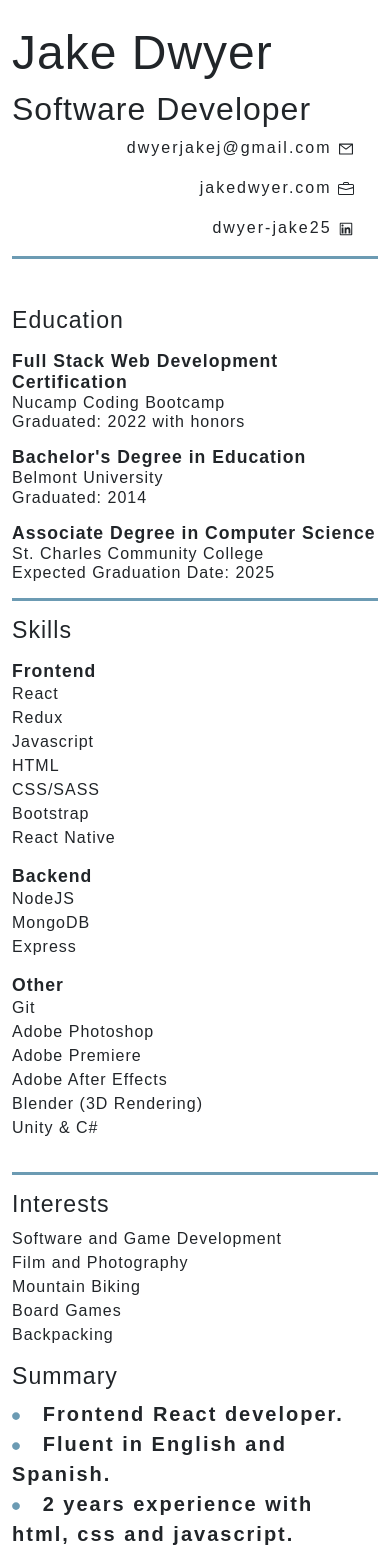
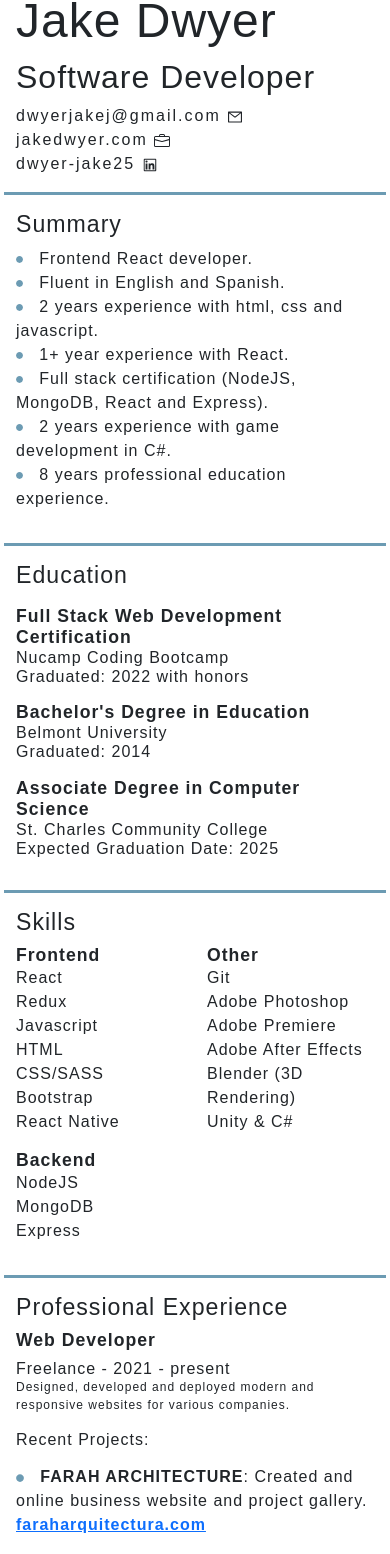
Before and after one commit to jdwyer6/portfolio-update-2022, a React (Create React App) app: page /resume in a window 390 px wide. Shown: the part 80-1634 px from the top of the page. Built offline with nearby package versions, Linux system fonts and the light colour scheme; a web font is replaced by a local one.

Commit message:
update resume and add responsive design

```diff
--- a/src/pages/ResumePage.js
+++ b/src/pages/ResumePage.js
@@ -6,7 +6,8 @@ import {BsBriefcase} from 'react-icons/bs';
 const ResumePage = () => {
     const mainColor = '#6C9BB3'
     return (
-        <Container className='d-flex justify-content-center flex-column'>
+        <>
+            <Container className='px-3 d-flex justify-content-center flex-column d-none d-md-block'>
                 <Row className='mt-5'>
                     <Col>
                         <h1 style={{fontSize: '3rem'}}>Jake Dwyer</h1>
@@ -18,8 +19,12 @@ const ResumePage = () => {
                         <p className='fw-normal mx-4 alt-font' style={{letterSpacing: '2px'}}>dwyer-jake25 <AiOutlineLinkedin /> </p>
                     </Col>
                 </Row>
+
                 <Row className='p-0 m-0' style={{borderBottom: `3px solid ${mainColor}`}}></Row>
+
                 <Row className='mt-5'>
+
+
                     <Col md='4' className='pe-md-5 resume-text'>
                         <h3>Education</h3>
                         <div className='resume-text resume-section'>
@@ -86,6 +91,7 @@ const ResumePage = () => {
                             </ul>
 
                     </Col>
+
                     <Col className='ps-md-5 resume-text'>
                         <h3>Summary</h3>
                         <ul className='resume-text' style={{listStyle: 'none', padding: 0}}>
@@ -97,6 +103,7 @@ const ResumePage = () => {
                             <li className='li-summary'><FaCircle style={{color: '#6C9BB3', width: '8px', height: '8px'}}/> &#160; 2 years experience with game development in C#.</li>
                             <li className='li-summary'><FaCircle style={{color: '#6C9BB3', width: '8px', height: '8px'}}/> &#160; 8 years professional education experience.</li>
                         </ul>
+
                         <div style={{borderTop: `3px solid ${mainColor}`}}></div>
                         <h3>Professional Experience</h3>
                         <h4 className='mb-2'>Web Developer</h4>
@@ -104,9 +111,9 @@ const ResumePage = () => {
                         <p>Designed, developed and deployed modern and responsive websites for various companies.</p>
                         <h6>Recent Projects:</h6>
                         <ul style={{listStyle: 'none', padding: 0}} className='resume-text'>
-                        <li><FaCircle style={{color: '#6C9BB3', width: '8px', height: '8px'}}/> &#160; FARAH ARCHITECTURE: Created and online business website and project gallery. <a target="_blank" href='https://www.faraharquitectura.com'>faraharquitectura.com</a></li>
-                        <li><FaCircle style={{color: '#6C9BB3', width: '8px', height: '8px'}}/> &#160; FLECKS APPLIANCE CENTER: Added efficiency to the business by creating a react application to develop a responsive search feature giving customers access to products and information which solved many issues in the company. <a target="_blank" href='https://www.flecksappliancecenter.com'>flecksappliancecenter.com</a></li>
-                        <li><FaCircle style={{color: '#6C9BB3', width: '8px', height: '8px'}}/> &#160; <b>FADM IMPRESOS</b>: Overhauled an existing site. Updated UI and UX to a user and mobile friendly environment. <a target="_blank" href='https://www.fadm.com.mx'>fadm.com.mx</a></li>
+                            <li className='my-1'><FaCircle style={{color: '#6C9BB3', width: '8px', height: '8px'}}/> &#160; FARAH ARCHITECTURE: Created and online business website and project gallery. <a target="_blank" href='https://www.faraharquitectura.com'>faraharquitectura.com</a></li>
+                            <li className='my-1'><FaCircle style={{color: '#6C9BB3', width: '8px', height: '8px'}}/> &#160; FLECKS APPLIANCE CENTER: Added efficiency to the business by creating a react application to develop a responsive search feature giving customers access to products and information which solved many issues in the company. <a target="_blank" href='https://www.flecksappliancecenter.com'>flecksappliancecenter.com</a></li>
+                            <li className='my-1'><FaCircle style={{color: '#6C9BB3', width: '8px', height: '8px'}}/> &#160; FADM IMPRESOS: Overhauled an existing site. Updated UI and UX to a user and mobile friendly environment. <a target="_blank" href='https://www.fadm.com.mx'>fadm.com.mx</a></li>
                         </ul>
                         <div className='resume-text'>
                             <h4 className='mt-4 mb-2'>Math and Spanish Educator</h4>
@@ -123,12 +130,143 @@ const ResumePage = () => {
                                 <li><FaCircle style={{color: '#6C9BB3', width: '8px', height: '8px'}}/> &#160; Presented on classroom management during professional development seminars.</li>
                             </ul>
                         </div>
+                    </Col>
+                </Row>
+            </Container>
+
+
+            {/* Mobile */}
+            <Container className='px-3 d-flex justify-content-center flex-column d-block d-md-none'>
+                <Row className='mt-3'>
+                    <Col xs='12'>
+                        <h1 style={{fontSize: '3rem'}}>Jake Dwyer</h1>
+                        <h2 className='w-100' style={{fontSize: '2rem'}}>Software Developer</h2>
+                    </Col>
+                    <Col className='d-flex flex-column align-items-start'>
+                        <p className='fw-normal alt-font my-0' style={{letterSpacing: '2px'}}> dwyerjakej@gmail.com  <AiOutlineMail /></p>
+                        <p className='fw-normal alt-font my-0' style={{letterSpacing: '2px'}}>  jakedwyer.com  <BsBriefcase /></p>
+                        <p className='fw-normal alt-font my-0' style={{letterSpacing: '2px'}}>dwyer-jake25 <AiOutlineLinkedin /> </p>
+                    </Col>
+                    <div className='my-3' style={{borderTop: `3px solid ${mainColor}`}}></div>
+                    <Col xs='12' className='resume-text'>
+                        <h3>Summary</h3>
+                        <ul className='resume-text' style={{listStyle: 'none', padding: 0}}>
+                            <li><FaCircle style={{color: '#6C9BB3', width: '7px', height: '7px'}}/> &#160; Frontend React developer.</li>
+                            <li><FaCircle style={{color: '#6C9BB3', width: '7px', height: '7px'}}/> &#160; Fluent in English and Spanish.</li>
+                            <li><FaCircle style={{color: '#6C9BB3', width: '7px', height: '7px'}}/> &#160; 2 years experience with html, css and javascript.</li>
+                            <li><FaCircle style={{color: '#6C9BB3', width: '7px', height: '7px'}}/> &#160; 1+ year experience with React.</li>
+                            <li><FaCircle style={{color: '#6C9BB3', width: '7px', height: '7px'}}/> &#160; Full stack certification (NodeJS, MongoDB, React and Express).</li>
+                            <li><FaCircle style={{color: '#6C9BB3', width: '7px', height: '7px'}}/> &#160; 2 years experience with game development in C#.</li>
+                            <li><FaCircle style={{color: '#6C9BB3', width: '7px', height: '7px'}}/> &#160; 8 years professional education experience.</li>
+                        </ul>
+                    </Col>
+                    <div className='my-3' style={{borderTop: `3px solid ${mainColor}`}}></div>
+                    <Col xs='12' className='resume-text'>
+                        <h3>Education</h3>
+                        <div className='resume-text resume-section'>
+                            <h4>Full Stack Web Development Certification</h4>
+                            <h5>Nucamp Coding Bootcamp</h5>
+                            <h5>Graduated: 2022 with honors</h5>
+                        </div>
+
+                        <div className='resume-text'>
+                            <h4>Bachelor's Degree in Education</h4>
+                            <h5>Belmont University</h5>
+                            <h5>Graduated: 2014</h5>
+                        </div>
+
+                        <div className='resume-text'>
+                            <h4>Associate Degree in Computer Science</h4>
+                            <h5>St. Charles Community College</h5>
+                            <h5>Expected Graduation Date: 2025</h5>
+                        </div>
+
+                    </Col>
+                    <div className='my-3' style={{borderTop: `3px solid ${mainColor}`}}></div>
+                    <Col xs='12' className='resume-text'>
+                        <h3>Skills</h3>
+                    </Col>
+                    <Col className='resume-text'>
+                        <h4>Frontend</h4>
+                        <ul style={{listStyle: 'none', padding: 0}} className='resume-text'>
+                            <li>React</li>
+                            <li>Redux</li>
+                            <li>Javascript</li>
+                            <li>HTML</li>
+                            <li>CSS/SASS</li>
+                            <li>Bootstrap</li>
+                            <li>React Native</li>
+                        </ul>
+                        <h4>Backend</h4>
+                        <ul style={{listStyle: 'none', padding: 0}} className='resume-text'>
+                            <li>NodeJS</li>
+                            <li>MongoDB</li>
+                            <li>Express</li>
+                        </ul>
+                    </Col>
+                    <Col className='resume-text'>
+
+                        <h4>Other</h4>
+                        <ul style={{listStyle: 'none', padding: 0}} className='resume-text'>
+                            <li>Git</li>
+                            <li>Adobe Photoshop</li>
+                            <li>Adobe Premiere</li>
+                            <li>Adobe After Effects</li>
+                            <li>Blender (3D Rendering)</li>
+                            <li>Unity & C#</li>
+                        </ul>
+                    </Col>
+                    <div className='my-3' style={{borderTop: `3px solid ${mainColor}`}}></div>
+                    <Col className='resume-text'>
+                        <h3>Professional Experience</h3>
+                        <h4 className='mb-2'>Web Developer</h4>
+                        <h5>Freelance - 2021 - present</h5>
+                        <p>Designed, developed and deployed modern and responsive websites for various companies.</p>
+                        <h6>Recent Projects:</h6>
+                        <ul style={{listStyle: 'none', padding: 0}} className='resume-text'>
+                            <li className='my-3'><FaCircle style={{color: '#6C9BB3', width: '8px', height: '8px'}}/> &#160; <b>FARAH ARCHITECTURE</b>: Created and online business website and project gallery. <a target="_blank" href='https://www.faraharquitectura.com'>faraharquitectura.com</a></li>
+                            <li className='my-3'><FaCircle style={{color: '#6C9BB3', width: '8px', height: '8px'}}/> &#160; <b>FLECKS APPLIANCE CENTER</b>: Added efficiency to the business by creating a react application to develop a responsive search feature giving customers access to products and information which solved many issues in the company. <a target="_blank" href='https://www.flecksappliancecenter.com'>flecksappliancecenter.com</a></li>
+                            <li className='my-3'><FaCircle style={{color: '#6C9BB3', width: '8px', height: '8px'}}/> &#160; <b>FADM IMPRESOS</b>: Overhauled an existing site. Updated UI and UX to a user and mobile friendly environment. <a target="_blank" href='https://www.fadm.com.mx'>fadm.com.mx</a></li>
+                        </ul>
+                        <div className='resume-text'>
+                            <h4 className='mt-4 mb-2'>Math and Spanish Educator</h4>
+                            <h5>Oakville High School - St. Louis, MO - 2020 - 2022</h5>
+                            <h5>American School Foundation & Colegio Northridge - Mexico City, Mexico - 2017 - 2020</h5>
+                            <h5>Bellevue Middle School - Nashville, TN - 2014 - 2017</h5>
+                            <h6 className='mt-4'>Recent Accomplishments: </h6>
+                            <ul style={{listStyle: 'none', padding: 0}} className='resume-text'>
+                                <li><FaCircle style={{color: '#6C9BB3', width: '8px', height: '8px'}}/> &#160; Achieved 85% annual student growth as measured by Mehlville School District's "Student Learning Objective" program.</li>
+                                <li><FaCircle style={{color: '#6C9BB3', width: '8px', height: '8px'}}/> &#160; Increased math proficiency of 5th-8th grade students from below basic (under 50%) to proficiency (80% or higher).</li>
+                                {/* <li>Developed and presented challenging lessons and courses which promted critical thinking and creativity from students.</li> */}
+                                <li><FaCircle style={{color: '#6C9BB3', width: '8px', height: '8px'}}/> &#160; Worked with curriculum team leads and senior curriculum directors as part of a professional learning community to develop new course material.</li>
+                                {/* <li>Reviewed and provided feedback on work from students and other team members and incorporated feedback from others into my own work.</li> */}
+                                <li><FaCircle style={{color: '#6C9BB3', width: '8px', height: '8px'}}/> &#160; Presented on classroom management during professional development seminars.</li>
+                            </ul>
+                        </div>
+                    </Col>
+
+                    <div className='my-3' style={{borderTop: `3px solid ${mainColor}`}}></div>
+                    <Col className='resume-text'>
+                        <h3>Interests</h3>
+                        <ul style={{listStyle: 'none', padding: 0}} className='resume-text'>
+                            <li>Software and Game Development</li>
+                            <li>Film and Photography</li>
+                            <li>Mountain Biking</li>
+                            <li>Board Games</li>
+                            <li>Backpacking</li>
+                        </ul>
+                    </Col>
+
+                </Row>
+            </Container>
 
 
 
-                </Col>
-            </Row>
-        </Container>
+
+        </>
+
+
+
     );
 }
 
```
Lines whose indentation alone changed are shown as unchanged.
